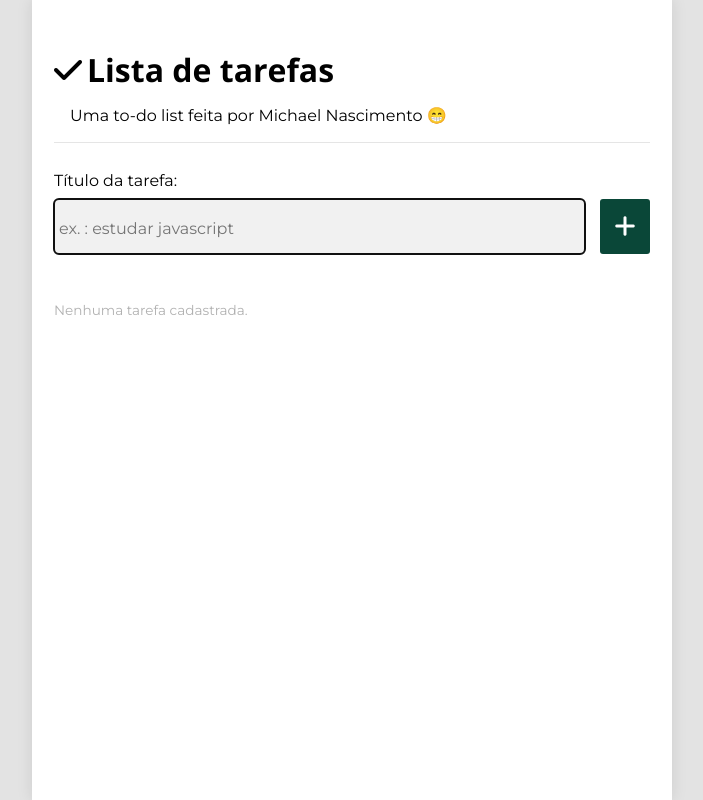
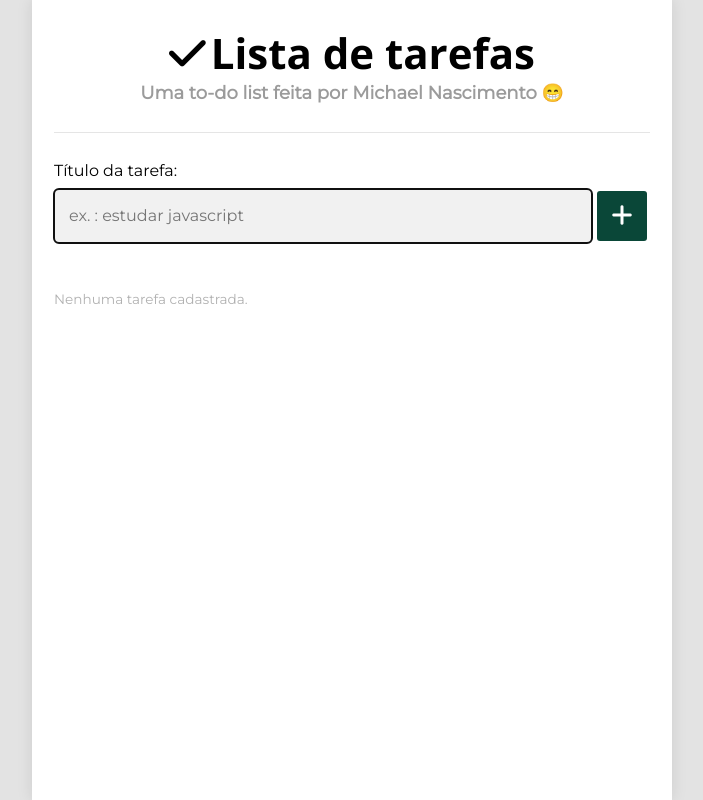
Before and after one commit to mikansc/todo-vanilla, a plain HTML site: page src/index.html in a window 1280 px wide. Shown: the whole page, without its empty margins (288-991 px from the left). Drawn offline with nearby package versions, Linux system fonts and the light colour scheme.

Commit message:
Create styles to update function and improve some other styles

```diff
--- a/src/css/style.css
+++ b/src/css/style.css
@@ -49,8 +49,9 @@ body {
 }
 
 button.btn {
-  width: 100%;
-  max-width: 50px;
+  min-width: 50px;
+  height: 50px;
+  margin-right: 3px;
   padding: 10px 0;
   border-radius: 3px;
   color: #fff;
@@ -65,6 +66,10 @@ button.btn {
   background-color: rgb(134, 50, 35);
 }
 
+.btn-update {
+  background-color: rgb(172, 169, 18);
+}
+
 .container {
   width: 50%;
   min-width: 640px;
@@ -75,6 +80,28 @@ button.btn {
   box-shadow: 0 0 15px rgba(0, 0, 0, 0.1);
 }
 
+.todo-title {
+  padding: 10px 0;
+  border-bottom: 1px solid rgba(0, 0, 0, 0.1);
+  margin-bottom: 20px;
+  text-align: center;
+}
+
+.todo-title .title {
+  font-size: 42px;
+}
+
+.todo-title .subtitle {
+  font-size: 18px;
+  font-weight: bold;
+  color: #9b9b9b;
+  margin-top: 10px;
+}
+
+.todo-title p {
+  margin: 20px 0;
+}
+
 @media screen and (max-width: 767px) {
   body {
     padding: 0 10px;
@@ -82,20 +109,15 @@ button.btn {
   .container {
     min-width: 100%;
   }
-}
-
-.todo-title {
-  padding: 10px 0;
-  border-bottom: 1px solid rgba(0, 0, 0, 0.1);
-  margin-bottom: 20px;
-}
-
-.todo-title h1 {
-  margin: 22px 0;
-}
-
-.todo-title p {
-  margin: 1em 1em 0.5em;
+  .todo-title {
+    text-align: left;
+  }
+  .todo-title .title {
+    font-size: 36px;
+  }
+  .todo-title .subtitle {
+    font-size: 14px;
+  }
 }
 
 .todo-title i {
@@ -118,10 +140,11 @@ button.btn {
 
 .input-group {
   display: flex;
+  align-items: center;
 }
 
 .input-group input[type="text"] {
-  padding: 20px 5px 15px;
+  padding: 17px 5px 17px 15px;
   width: 100%;
   border-bottom: 1px solid rgba(0, 0, 0, 0.1);
   background-color: #f1f1f1;
@@ -129,7 +152,7 @@ button.btn {
 }
 
 .input-group button {
-  margin-left: 15px;
+  margin-left: 5px;
 }
 
 .todo-list {
@@ -150,7 +173,13 @@ button.btn {
 }
 
 .todo-list li button {
-  margin-left: auto;
+  display: inline;
+  /* margin-left: auto; */
+}
+
+.todo-list-controls {
+  display: flex;
+  align-items: center;
 }
 
 .todo-text {
```
